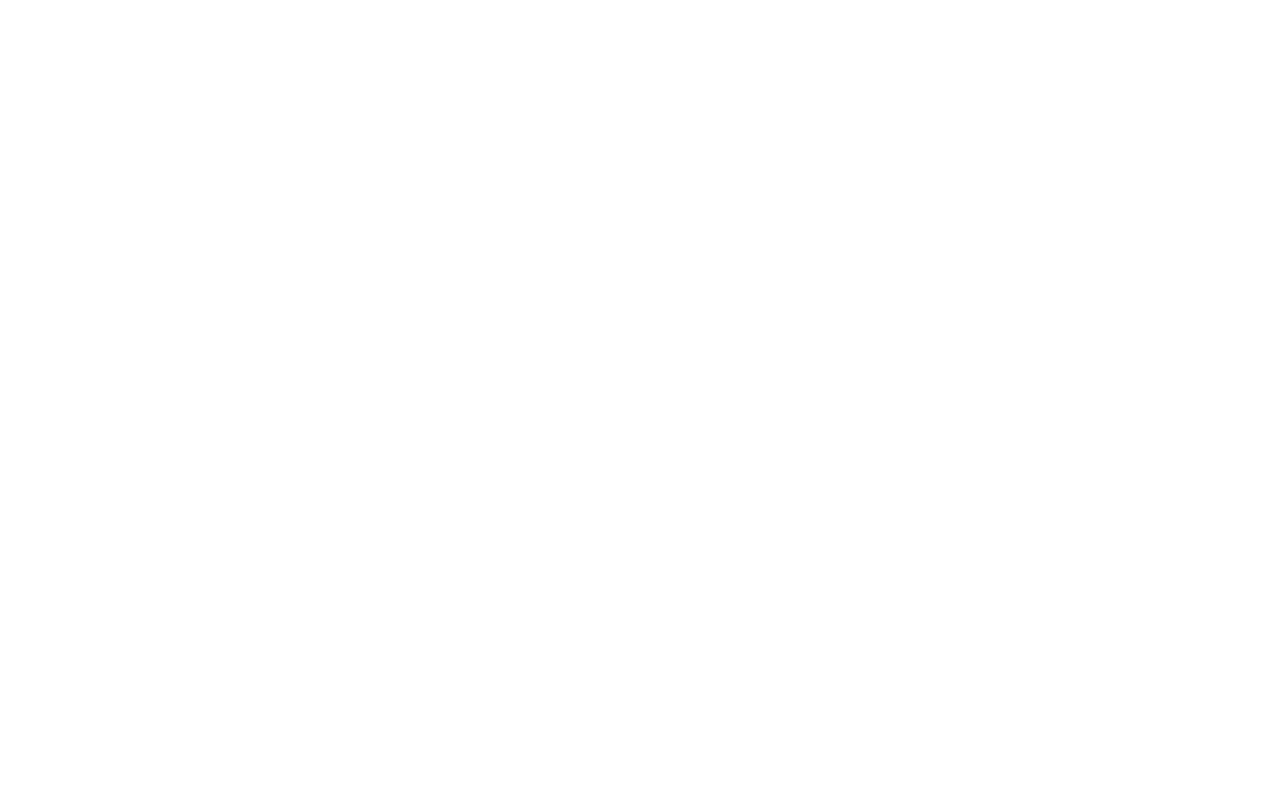
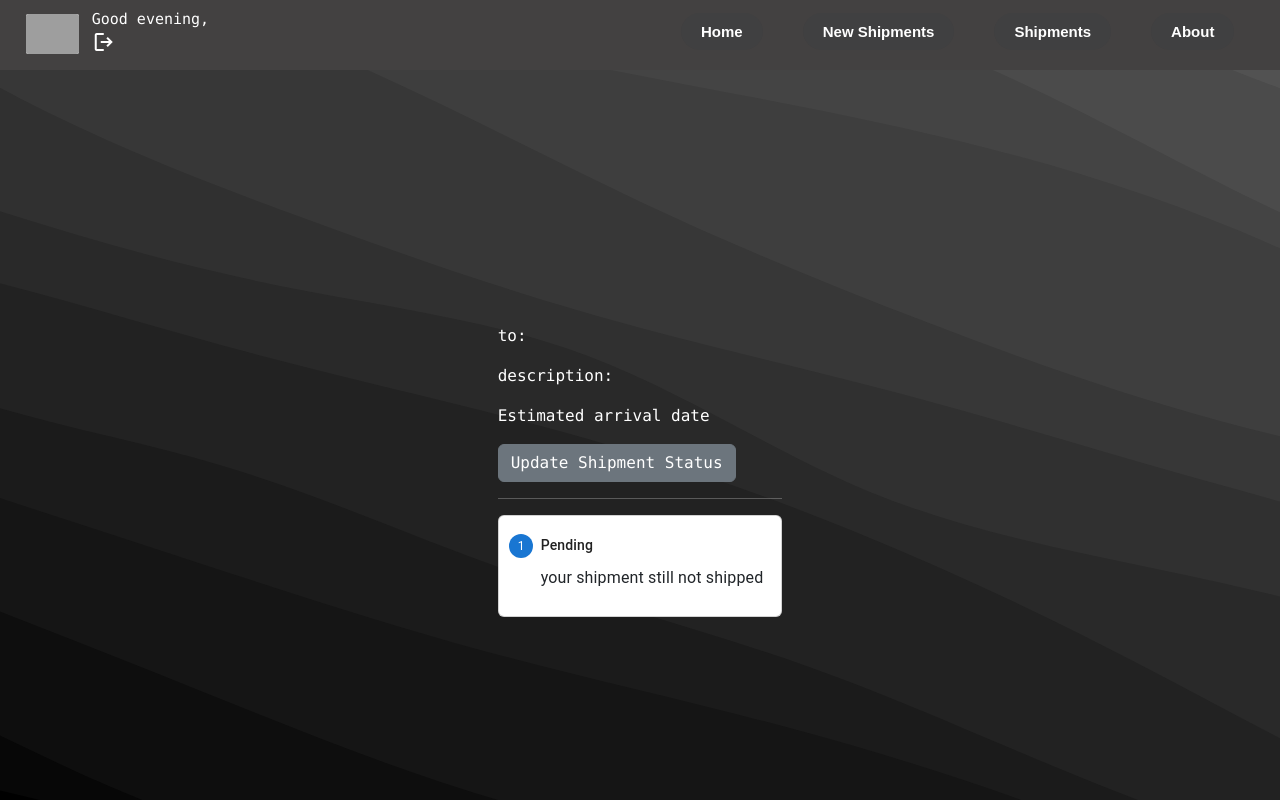
Before and after one commit to Teletubbies-Muffins/Shipment-tracking, a React (Create React App) app in the folder client/: page /shipment/1 in a window 1280 px wide. Before the commit this address had no page. Built offline with nearby package versions, Linux system fonts and the light colour scheme; no server answers; grey boxes are pictures that could not be loaded.

Commit message:
update shipment page ; server update

```diff
--- a/client/src/App.js
+++ b/client/src/App.js
@@ -5,6 +5,7 @@
 import About from "./Pages/About/About";
 import SignUp from "./Pages/SignUp/SignUp";
 import CreateShipment from "./Pages/NewShipment/CreateShipment";
+import ShipmentDetails from "./Pages/ShipmentDetails/ShipmentDetails";
 import "bootstrap/dist/css/bootstrap.min.css";
 import "bootstrap/dist/css/bootstrap.css";
 function App() {
@@ -16,6 +17,7 @@
           <Route element={<Landing />} path="/" />
           <Route element={<SignUp />} path="/sign-up" />
           <Route element={<CreateShipment />} path="/new-shipment" />
+          <Route element={<ShipmentDetails />} path="/shipment/:sh_id" />
           <Route path="/about" element={<About />}></Route>
         </Routes>
       </BrowserRouter>
--- /dev/null
+++ b/client/src/Components/Steps/Steps.jsx
@@ -0,0 +1,63 @@
+import React, { useState } from 'react';
+import Box from '@mui/material/Box';
+import Stepper from '@mui/material/Stepper';
+import Step from '@mui/material/Step';
+import StepLabel from '@mui/material/StepLabel';
+import StepContent from '@mui/material/StepContent';
+import Button from '@mui/material/Button';
+import Paper from '@mui/material/Paper';
+import Typography from '@mui/material/Typography';
+
+// const steps = [
+//     {
+//         label: 'Select campaign settings',
+//         description: `For each ad campaign that you create, you can control how much
+//               you're willing to spend on clicks and conversions, which networks
+//               and geographical locations you want your ads to show on, and more.`,
+//     },
+//     {
+//         label: 'Create an ad group',
+//         description:
+//             'An ad group contains one or more ads which target a shared set of keywords.',
+//     },
+//     {
+//         label: 'Create an ad',
+//         description: `Try out different ad text to see what brings in the most customers,
+//               and learn how to enhance your ads using features like ad extensions.
+//               If you run into any problems with your ads, find out how to tell if
+//               they're running and how to resolve approval issues.`,
+//     },
+// ];
+
+export default function VerticalLinearStepper(props) {
+    const [activeStep, setActiveStep] = React.useState(0);
+    const [steps, setSteps] = useState(props.steps)
+    // if (props.steps.length()) {
+    // setSteps([{ label: "Pending", description: "your shipment still not shipped" },{ label: "Pending", description: "your shipment still not shipped" }])
+    // }
+    return (
+        <Box sx={{ maxWidth: 400 }}>
+            <Stepper activeStep={activeStep} orientation="vertical">
+                {steps.map((step, index) => (
+                    <Step key={step.label}>
+                        <StepLabel
+                            optional={
+                                index === 2 ? (
+                                    <Typography variant="caption">Last step</Typography>
+                                ) : null
+                            }
+                        >
+                            {step.label}
+                        </StepLabel>
+                        <StepContent>
+                            <Typography>{step.description}</Typography>
+                            <Box sx={{ mb: 2 }}>
+
+                            </Box>
+                        </StepContent>
+                    </Step>
+                ))}
+            </Stepper>
+        </Box>
+    );
+}
--- a/client/src/Pages/NewShipment/CreateShipment.css
+++ b/client/src/Pages/NewShipment/CreateShipment.css
@@ -19,7 +19,7 @@
 .create-shipment-page form {
   display: flex;
   flex-direction: column;
-  background-color: #FFFF ;
+  background-color: #ffff;
   padding: 10%;
   color: white;
   border-radius: 20px;
--- a/client/src/Pages/NewShipment/CreateShipment.jsx
+++ b/client/src/Pages/NewShipment/CreateShipment.jsx
@@ -26,6 +26,8 @@
       from: localStorage.getItem('user'),
       to: e.target.to.value,
       arrivalTime: e.target.arrivalTime.value,
+      description: e.target.description.value,
+
     }).then((res) => {
       setShipmentId(TempShipmentCode)
       document.getElementById('success').style.display = 'flex';
@@ -66,6 +68,8 @@
               {/* <TextField size='small' name='from' className='input'></TextField> */}
               <FormLabel className='label'>To</FormLabel>
               <TextField size='small' name='to' className='input'></TextField>
+              <FormLabel className='label'>Description</FormLabel>
+              <TextField size='small' name='description' className='input'></TextField>
               <hr />
               <FormLabel className='label'>Estimated delivery date</FormLabel>
               <input size='small' name='arrivalTime' type='date' className='input'></input>
--- /dev/null
+++ b/client/src/Pages/ShipmentDetails/ShipmentDetails.css
@@ -0,0 +1,25 @@
+.shipment-details-page {
+  height: 100vh;
+  display: flex;
+  flex-direction: row;
+  justify-content: center;
+  align-items: center;
+  color: white;
+  gap: 10px;
+}
+
+.shipment-details-page .card {
+  padding: 10px;
+}
+.shipment-details-page form {
+  display: flex;
+  flex-direction: column;
+  height: 15rem;
+  width: 20rem;
+}
+.shipment-details-page .form-container {
+  display: none;
+}
+.shipment-details-page .steps {
+  width: 40%;
+}
--- /dev/null
+++ b/client/src/Pages/ShipmentDetails/ShipmentDetails.jsx
@@ -0,0 +1,69 @@
+import React, { useEffect, useState } from 'react'
+import Navbar from '../../Components/NavBar/Navbar'
+import { useParams } from 'react-router-dom'
+import './ShipmentDetails.css'
+import { Axios } from '../../Components/Axios/Axios'
+// import Navbar from '../../Components/NavBar/Navbar'
+import VerticalLinearStepper from '../../Components/Steps/Steps'
+import { Grid } from '@mui/material'
+
+export default function ShipmentDetails() {
+    const [Shipment, setShipment] = useState({})
+
+    const { sh_id } = useParams()
+    const getShipmentDetails = () => {
+        Axios.get(`shipment/${sh_id}`).then((res) => {
+            // alert("get")
+            setShipment(res.data)
+            console.log(res.data)
+        }).catch((err) => {
+            alert("err")
+        })
+    }
+
+    const handleUpdateStatus = () => {
+
+    }
+    const handleUpdateButtonClicked = () => {
+        document.getElementById('shipment-info-card').style.display = "none"
+        document.getElementById('form-container').style.display = "inline"
+    }
+    useEffect(() => {
+        getShipmentDetails()
+    }, [])
+    return (
+        <>
+            <Navbar />
+            <div className='shipment-details-page'>
+                {/* ShipmentDetails */}
+                <Grid>
+
+                    <Grid className='' id="shipment-info-card" item>
+                        <p>to: {Shipment.to}</p>
+                        <p>description: {Shipment.description}</p>
+                        <p>Estimated arrival date {Shipment.arrivalTime}</p>
+                        <button className='btn btn-secondary ' onClick={handleUpdateButtonClicked}>Update Shipment Status</button>
+                        <hr />
+                    </Grid>
+                    <Grid item className='form-container' id="form-container">
+                        <form action="" className='card'>
+                            <label htmlFor="">title</label>
+                            <input type="text" name='title' />
+                            <br />
+                            <label htmlFor="">Description</label>
+                            <input type="text" name='description' />
+                            <hr />
+                            <button className='btn btn-secondary '>Update</button>
+                        </form>
+                        <hr />
+                    </Grid>
+                    <Grid className='card step' item>
+                        {Shipment.steps ? <VerticalLinearStepper steps={Shipment.steps} /> : <VerticalLinearStepper steps={[{ label: "Pending", description: "your shipment still not shipped" }]} />}
+
+
+                    </Grid>
+                </Grid>
+            </div>
+        </>
+    )
+}
--- a/client/src/index.css
+++ b/client/src/index.css
@@ -58,7 +58,12 @@
   background-image: url(./Images/bg2.svg);
   background-repeat: no-repeat;
   background-size: cover;
-  backdrop-filter: blur(10);
+  /* backdrop-filter: blur(100); */
+}
+.shipment-details-page{
+  background-image: url(./Images/bg2.svg);
+  background-repeat: no-repeat;
+  background-size: cover;
 }
 
 .error-msg {
```
Also changed, not shown: 2 other files (tests, documents, lock files or other folders).
